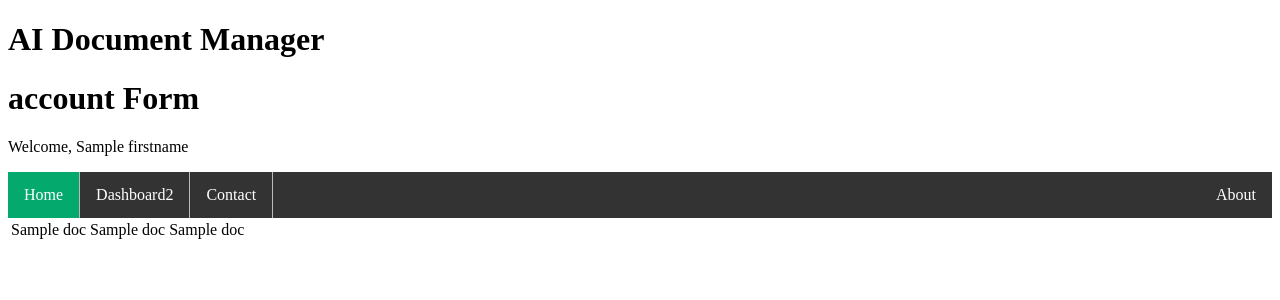
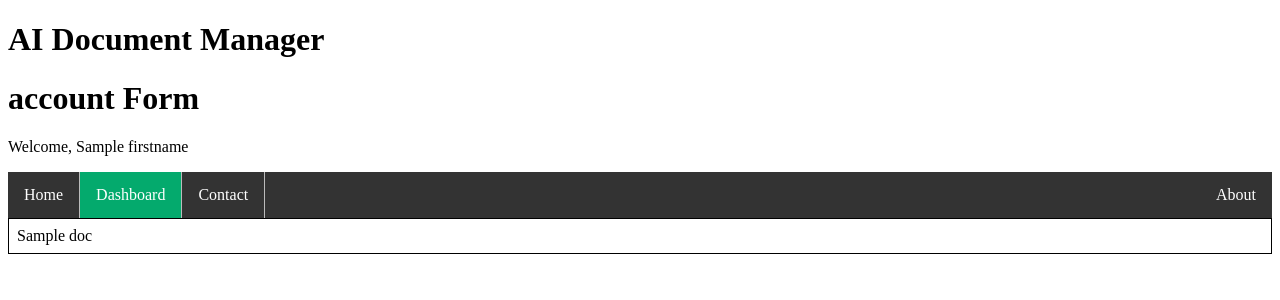
Before and after one commit to Omid444/AI-Powered-Document-Management-and-Assistant, a Python web app: template templates/dashboard.html in a window 1280 px wide. Shown: the top 300 px of the page. Run offline with Jinja, Linux system fonts and the light colour scheme; the template is opened without the code that fills it: most values are stand-ins (such as "Sample title", 1, 10 or a date in 2020).

Commit message:
base of dashboard created

```diff
--- a/static/css/account.css
+++ b/static/css/account.css
@@ -28,7 +28,7 @@ li a:hover:not(.active) {
 }
 
 .active {
-  background-color: #04AA6D;
+  background-color: #0399a1;
 }
 
 .chatbot-frame {
--- /dev/null
+++ b/static/css/dashboard.css
@@ -0,0 +1,41 @@
+ul {
+  list-style-type: none;
+  margin: 0;
+  padding: 0;
+  overflow: hidden;
+  background-color: #333;
+}
+
+li {
+  float: left;
+  border-right:1px solid #bbb;
+}
+
+li:last-child {
+  border-right: none;
+}
+
+li a {
+  display: block;
+  color: white;
+  text-align: center;
+  padding: 14px 16px;
+  text-decoration: none;
+}
+
+li a:hover:not(.active) {
+  background-color: #111;
+}
+
+.active {
+  background-color: #04AA6D;
+}
+    /* اضافه کردن استایل برای حاشیه جدول و سلول‌ها */
+table, th, td {
+  border: 1px solid black;
+  border-collapse: collapse;
+  padding: 8px; /* اضافه کردن فضای داخلی برای خوانایی بهتر */
+}
+table {
+  width: 100%; /* جدول تمام عرض صفحه را می‌گیرد */
+}
--- a/static/css/styles.css
+++ b/static/css/styles.css
@@ -93,7 +93,7 @@ form#signup-form button:hover {
 }
 
 .btn {
-  background-color: #04AA6D;
+  background-color: #0399a1;
   color: white;
   padding: 14px 30px;
   margin: 8px 4px;
--- a/templates/dashboard.html
+++ b/templates/dashboard.html
@@ -1,7 +1,18 @@
 {% extends "base.html" %}
 
 {% block styles %}
-  <link rel="stylesheet" href="{{ url_for('static', path='css/account.css') }}">
+  <link rel="stylesheet" href="{{ url_for('static', path='css/dashboard.css') }}">
+  <style>
+    /* اضافه کردن استایل برای حاشیه جدول و سلول‌ها */
+    table, th, td {
+      border: 1px solid black;
+      border-collapse: collapse;
+      padding: 8px; /* اضافه کردن فضای داخلی برای خوانایی بهتر */
+    }
+    table {
+      width: 100%; /* جدول تمام عرض صفحه را می‌گیرد */
+    }
+  </style>
 {% endblock %}
 
 {% block title %}Home{% endblock %}
@@ -14,17 +25,15 @@
 <h1>account Form</h1>
 <p>Welcome, {{ firstname }}</p>
 <ul id="ul-right">
-  <li><a href="/account" id="home-link" class="active" onclick="mylog(event)">Home</a></li>
-  <li><a href="/dashboard" id="dashboard-link" onclick="goDashboard(event)">Dashboard2</a></li>
+  <li><a href="/account" id="home-link"  onclick="mylog(event)">Home</a></li>
+  <li><a href="/dashboard" class="active" id="dashboard-link" onclick="goDashboard(event)">Dashboard</a></li>
   <li><a href="#contact">Contact</a></li>
   <li style="float:right"><a href="#about">About</a></li>
 </ul>
 
-{% for doc in documnets %}
+{% for doc in documents %}
   <table>
     <tr>
-        <td>{{ doc }}</td>
-        <td>{{ doc }}</td>
         <td>{{ doc }}</td>
     </tr>
   </table>
```
Also changed, not shown: app/api/app.py (+8 -3 lines).
